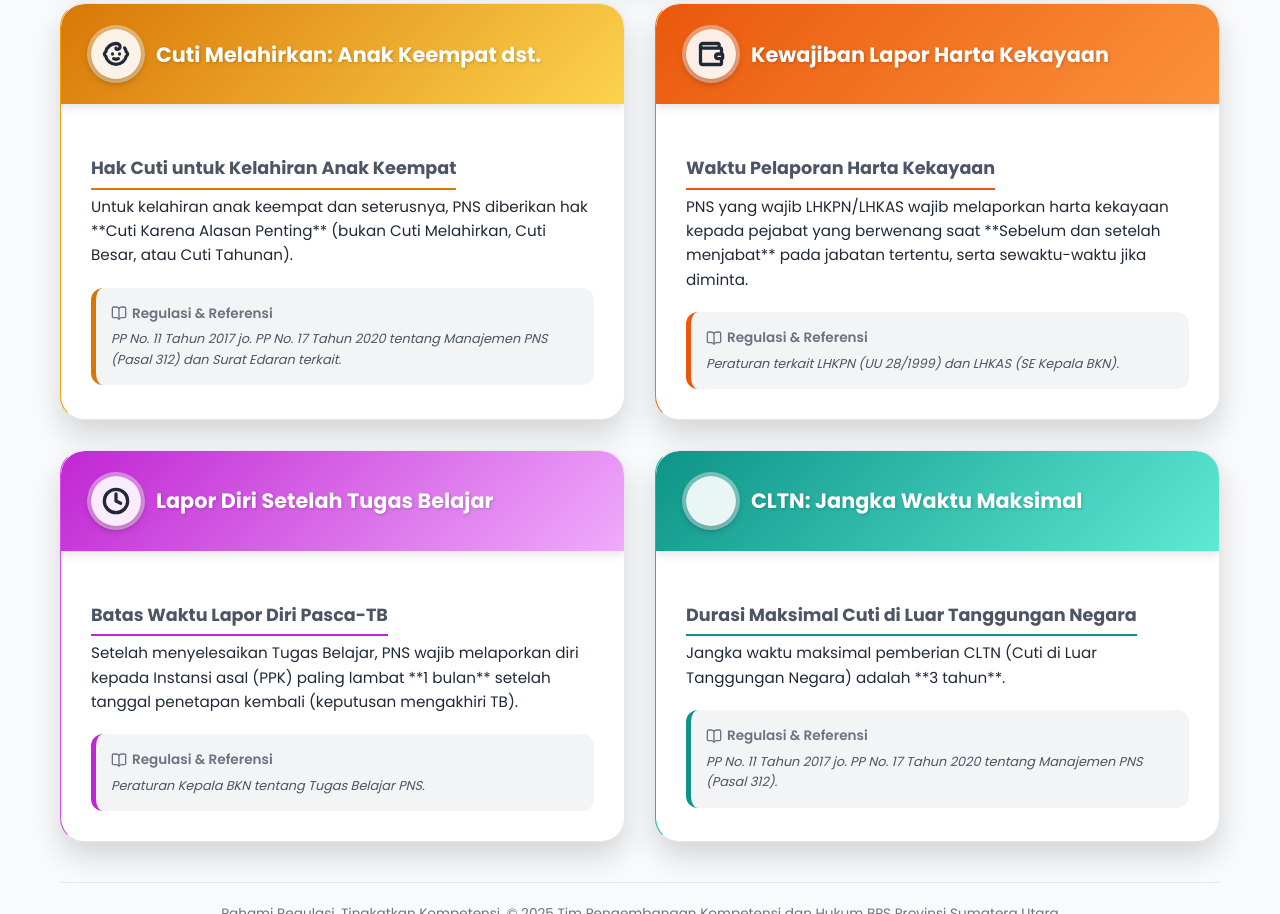
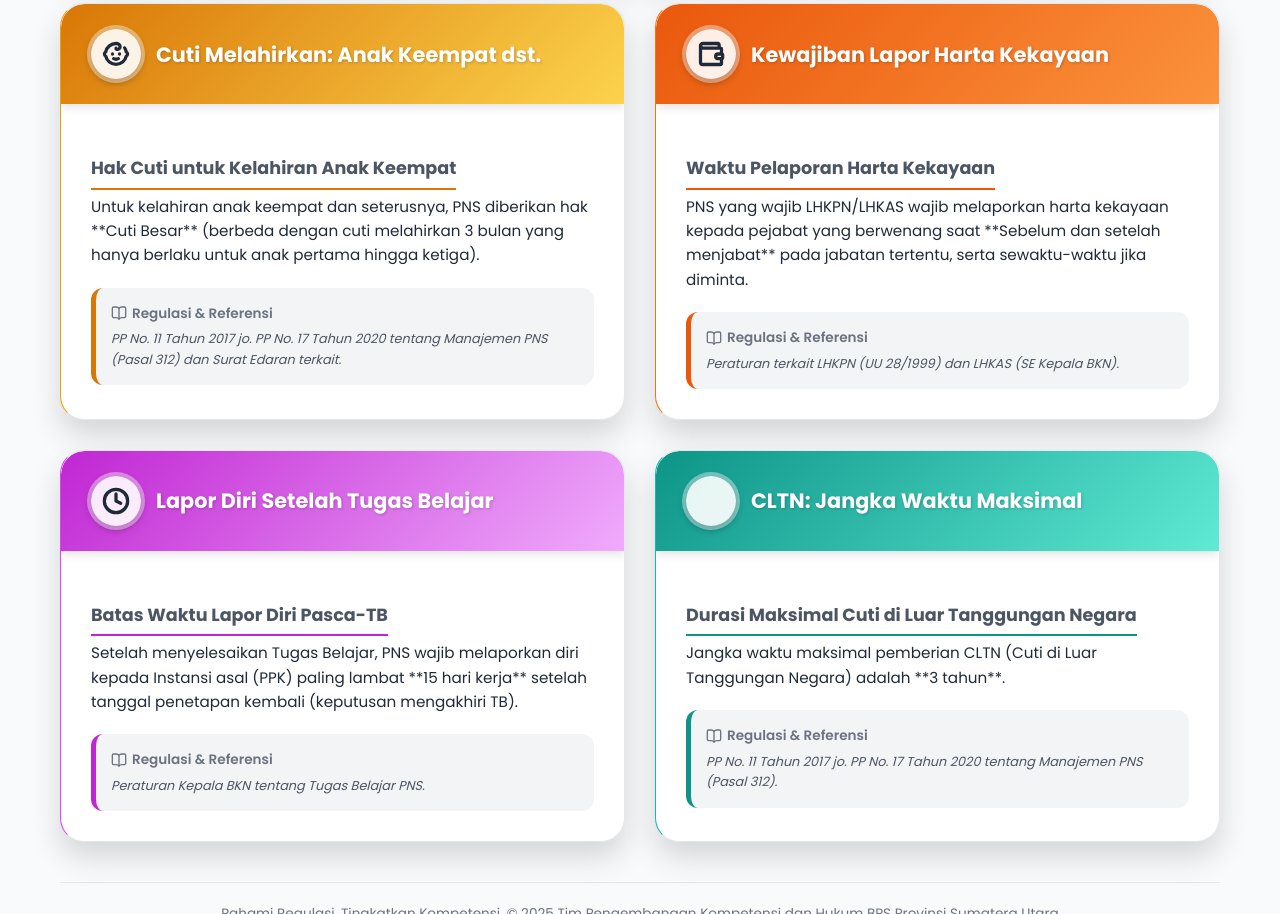
Before and after one commit to jeeefmo260101/ST9CU_12122025, a plain HTML site: page index.html in a window 1280 px wide. Shown: the part 595-1509 px from the top of the page. Drawn offline with nearby package versions, Linux system fonts and the light colour scheme.

Commit message:
Update index.html

```diff
--- a/index.html
+++ b/index.html
@@ -287,7 +287,7 @@
                 </div>
                 <div class="card-content">
                     <h3 class="concept-title">Hak Cuti untuk Kelahiran Anak Keempat</h3>
-                    <p class="explanation">Untuk kelahiran anak keempat dan seterusnya, PNS diberikan hak **Cuti Karena Alasan Penting** (bukan Cuti Melahirkan, Cuti Besar, atau Cuti Tahunan).</p>
+                    <p class="explanation">Untuk kelahiran anak keempat dan seterusnya, PNS diberikan hak **Cuti Besar** (berbeda dengan cuti melahirkan 3 bulan yang hanya berlaku untuk anak pertama hingga ketiga).</p>
                     <div class="reference-box">
                         <p class="reference-label"><i data-lucide="book-open" style="width:16px; height:16px;"></i>Regulasi & Referensi</p>
                         <p class="regulation">PP No. 11 Tahun 2017 jo. PP No. 17 Tahun 2020 tentang Manajemen PNS (Pasal 312) dan Surat Edaran terkait.</p>
@@ -323,7 +323,7 @@
                 </div>
                 <div class="card-content">
                     <h3 class="concept-title">Batas Waktu Lapor Diri Pasca-TB</h3>
-                    <p class="explanation">Setelah menyelesaikan Tugas Belajar, PNS wajib melaporkan diri kepada Instansi asal (PPK) paling lambat **1 bulan** setelah tanggal penetapan kembali (keputusan mengakhiri TB).</p>
+                    <p class="explanation">Setelah menyelesaikan Tugas Belajar, PNS wajib melaporkan diri kepada Instansi asal (PPK) paling lambat **15 hari kerja** setelah tanggal penetapan kembali (keputusan mengakhiri TB).</p>
                     <div class="reference-box">
                         <p class="reference-label"><i data-lucide="book-open" style="width:16px; height:16px;"></i>Regulasi & Referensi</p>
                         <p class="regulation">Peraturan Kepala BKN tentang Tugas Belajar PNS.</p>
```
